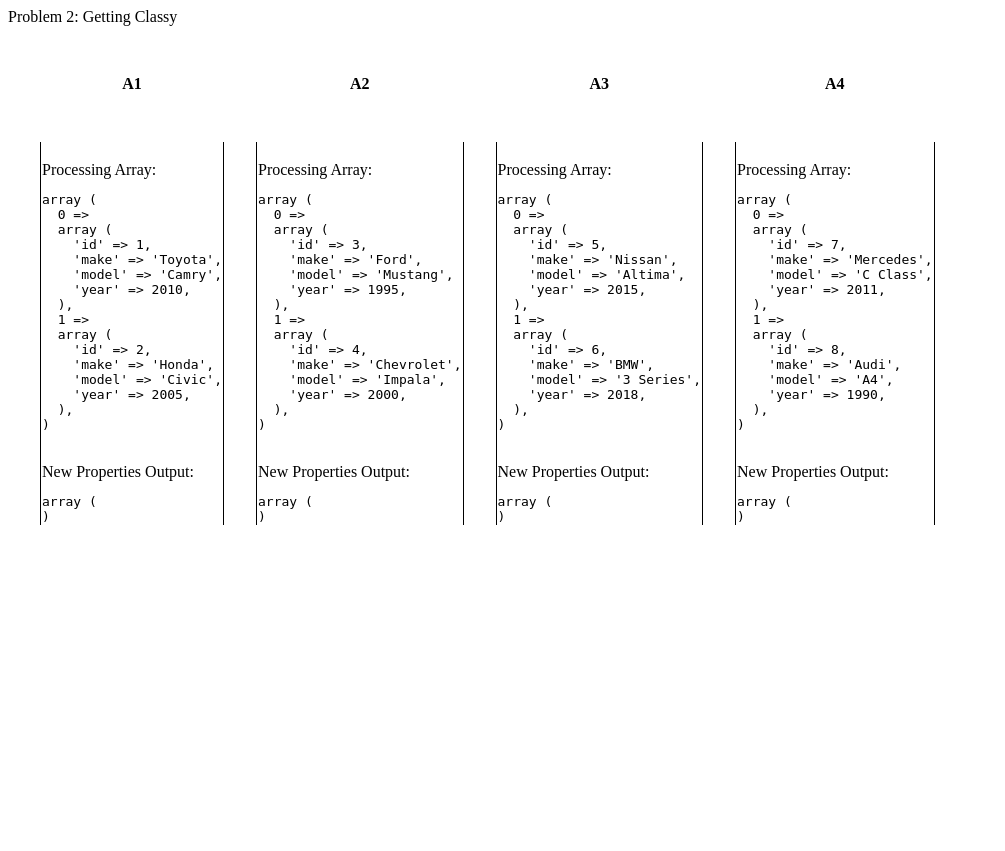
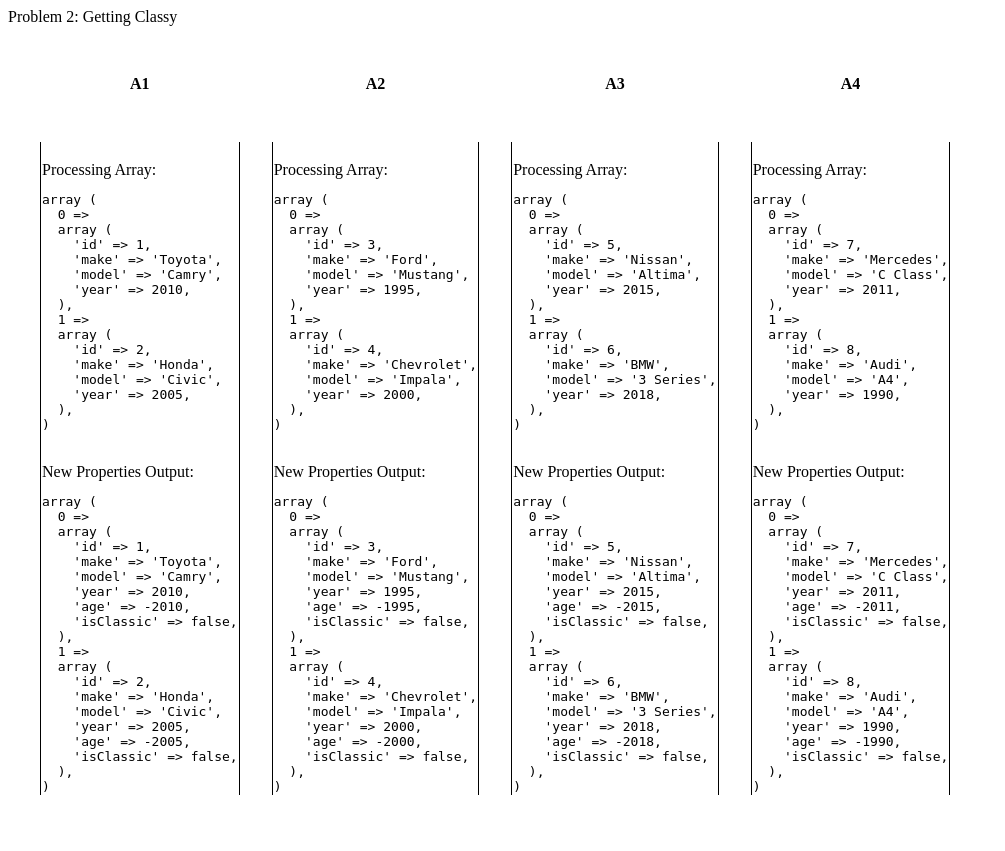
Before and after one commit to Ashrafmugallii/aam282-IT202-S450, a PHP site: page /M5/p2.php in a window 1280 px wide. Shown: the whole page, without its empty margins (0-1005 px from the left). Before the commit the page ends 525 px from the top, so only its background shows below. Run offline with PHP 8.4, Linux system fonts and the light colour scheme.

Commit message:
completed problem2.php

```diff
--- a/public_html/M5/p2.php
+++ b/public_html/M5/p2.php
@@ -29,7 +29,13 @@ function processCars($cars) {
     $processedCars = []; // result array
     $classic_age = 25; // don't change this value
     // Start edits
-
+    foreach ($cars as $c) {
+        $age = $currentYear - $c["year"];
+        $isClassic = $age >= $classic_age;
+        $c["age"] = $age;
+        $c["isClassic"] = $isClassic;
+        $processedCars[] = $c;
+    }
     // End edits
     echo "<pre>" . var_export($processedCars, true) . "</pre>";
 
```
